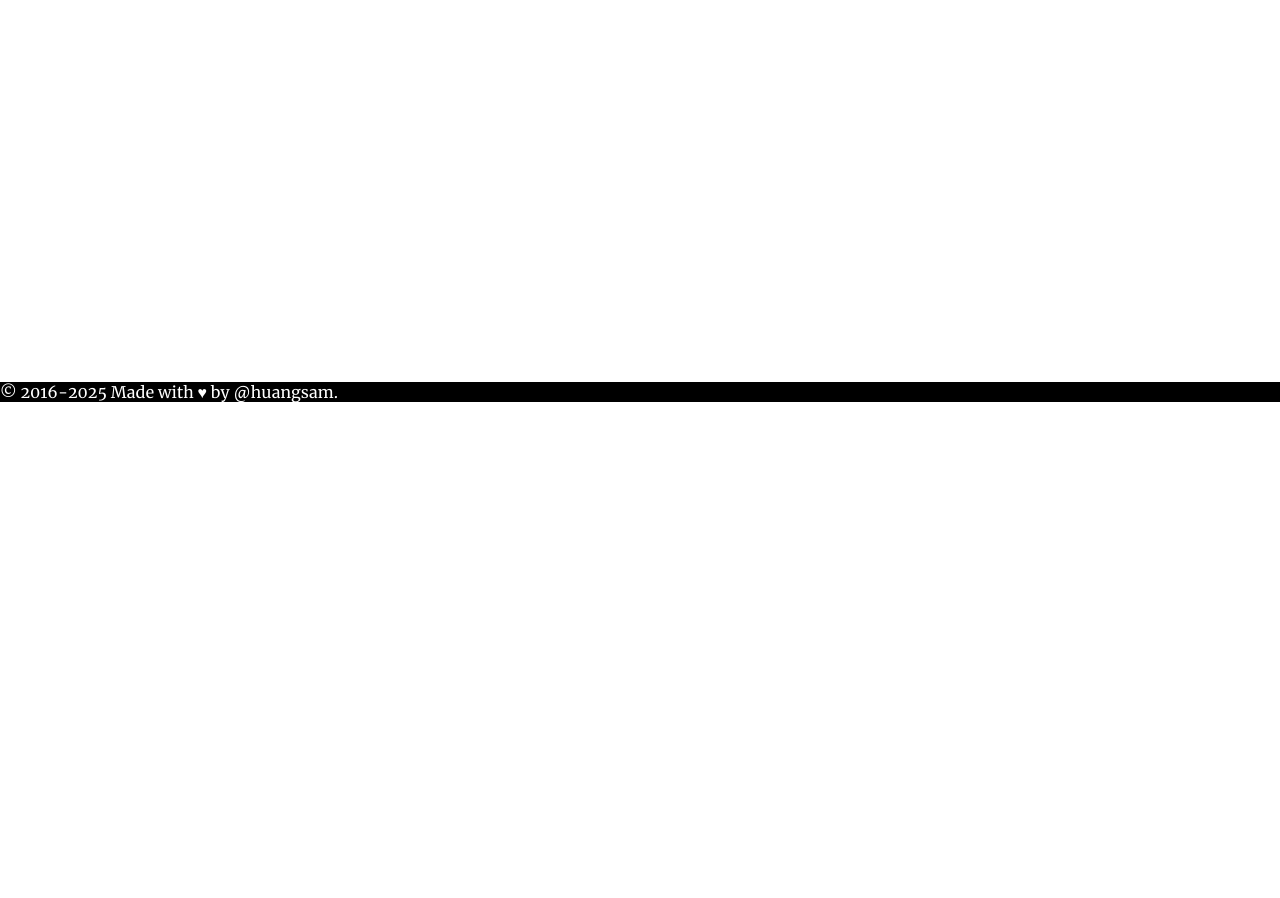
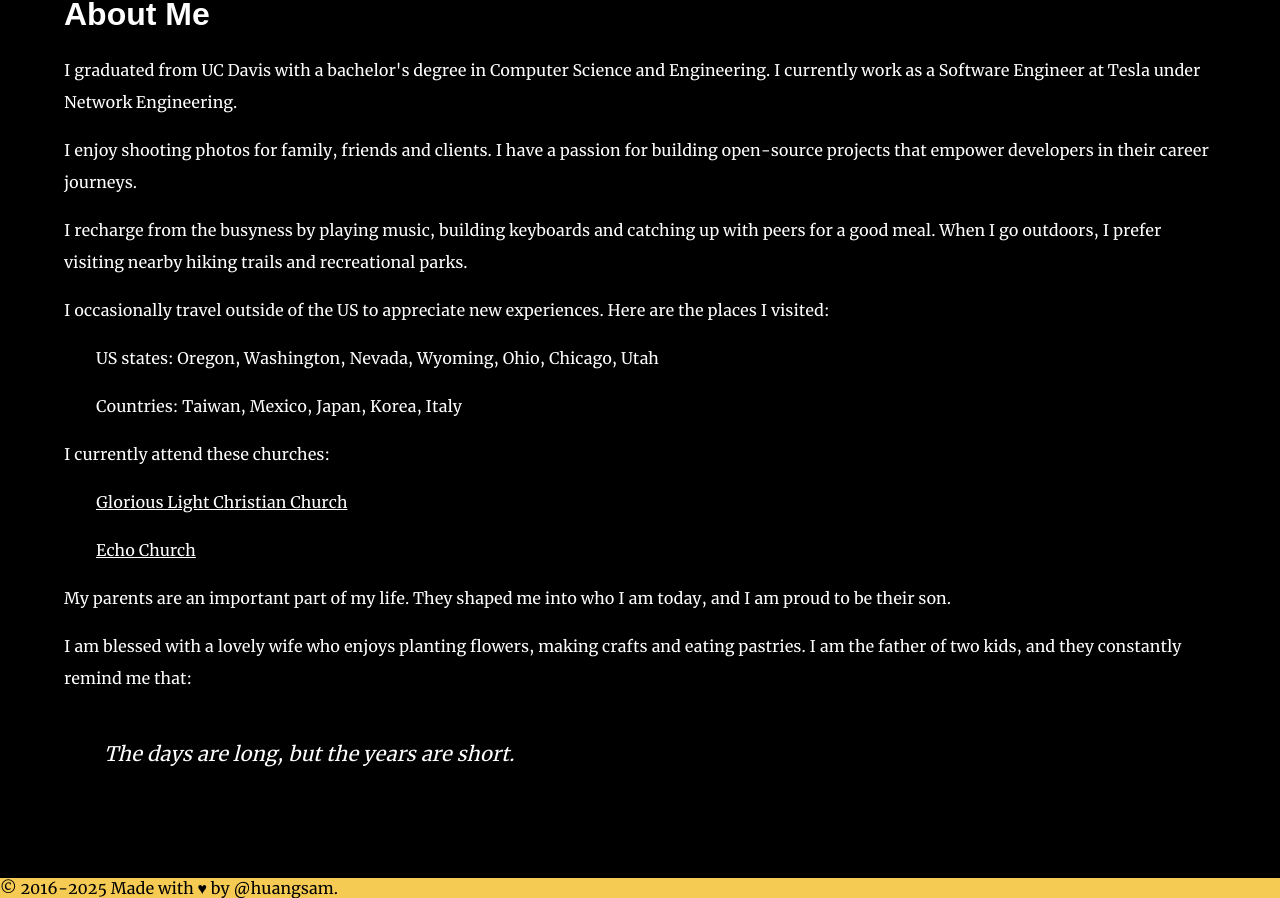
Before and after one commit to huangsam/huangsam.github.io, a SvelteKit app: page / in a window 1280 px wide. Shown: the part 398-1296 px from the top of the page. Before the commit the page ends 800 px from the top, so only its background shows below. Built offline with nearby package versions, Linux system fonts and the light colour scheme; a web font is replaced by a local one.

Commit message:
Consolidate content into one page

```diff
--- a/src/lib/components/Quote.svelte
+++ b/src/lib/components/Quote.svelte
@@ -4,9 +4,9 @@
 
 <style>
   blockquote {
-    margin: 1.5em 1em;
+    margin: 2em;
     font-style: italic;
     font-size: 1.25rem;
-    color: grey;
+    color: white;
   }
 </style>
--- a/src/routes/+layout.svelte
+++ b/src/routes/+layout.svelte
@@ -11,7 +11,7 @@
 <header>
   <a href="/">Sam's website</a>
   <nav class="right">
-    <a href="/about">About</a>
+    <a href="https://github.com/huangsam/huangsam.github.io">Source code</a>
   </nav>
 </header>
 
--- a/src/routes/+page.svelte
+++ b/src/routes/+page.svelte
@@ -1,5 +1,11 @@
 <script lang="ts">
+  import Quote from '$lib/components/Quote.svelte';
   import { SOCIAL_PROFILES } from '$lib/index';
+  import { TRAVEL_HISTORY, CURRENT_CHURCHES, EMPLOYMENT_INFO } from '$lib/index';
+
+  function places(arr: string[]): string {
+    return arr.join(', ');
+  }
 </script>
 
 <div class="banner">
@@ -13,6 +19,62 @@
       <a id={name.toLowerCase()} href={url} class="social">{name}</a>
     {/each}
   </div>
+</div>
+
+<div class="about">
+  <h1>About Me</h1>
+
+  <p>
+    I graduated from UC Davis with a bachelor's degree in Computer Science and Engineering. I
+    currently work as a {EMPLOYMENT_INFO.role} at {EMPLOYMENT_INFO.company}
+    under {EMPLOYMENT_INFO.org}.
+  </p>
+
+  <p>
+    I enjoy shooting photos for family, friends and clients. I have a passion for building
+    open-source projects that empower developers in their career journeys.
+  </p>
+
+  <p>
+    I recharge from the busyness by playing music, building keyboards and catching up with peers for
+    a good meal. When I go outdoors, I prefer visiting nearby hiking trails and recreational parks.
+  </p>
+
+  <p>
+    I occasionally travel outside of the US to appreciate new experiences. Here are the places I
+    visited:
+  </p>
+
+  <ul>
+    <li>
+      <span>US states:</span>
+      <span>{places(TRAVEL_HISTORY.states)}</span>
+    </li>
+    <li>
+      <span>Countries:</span>
+      <span>{places(TRAVEL_HISTORY.countries)}</span>
+    </li>
+  </ul>
+
+  <p>I currently attend these churches:</p>
+
+  <ul>
+    {#each CURRENT_CHURCHES as { url, name }}
+      <li><a href={url}>{name}</a></li>
+    {/each}
+  </ul>
+
+  <p>
+    My parents are an important part of my life. They shaped me into who I am today, and I am proud
+    to be their son.
+  </p>
+
+  <p>
+    I am blessed with a lovely wife who enjoys planting flowers, making crafts and eating pastries.
+    I am the father of two kids, and they constantly remind me that:
+  </p>
+
+  <Quote>The days are long, but the years are short.</Quote>
 </div>
 
 <style>
@@ -39,7 +101,7 @@
     flex-wrap: wrap;
     flex-direction: row;
     justify-content: center;
-    padding: 1em 0;
+    padding: 2em 0;
   }
   a.social {
     margin-bottom: 1rem;
@@ -61,11 +123,33 @@
     div.social {
       flex-direction: column;
       margin-left: 0;
-      padding: 0 1em;
+      padding: 1em 2em;
     }
     a.social {
       margin-left: 0;
       margin-bottom: 1.25rem;
     }
   }
+  div.about {
+    padding: 4em;
+    background-color: black;
+    color: white;
+    line-height: 2;
+  }
+  div.about ul {
+    list-style-type: none;
+    padding: 0;
+    margin: 0 2em;
+  }
+  div.about ul li {
+    margin-top: 1em;
+  }
+  div.about a {
+    color: white;
+  }
+  @media (max-width: 600px) {
+    div.about {
+      padding: 2em;
+    }
+  }
 </style>
--- a/src/routes/style.css
+++ b/src/routes/style.css
@@ -20,9 +20,16 @@ footer {
   /* Support sticky footer */
   flex-grow: 0;
   flex-shrink: 0;
-  /* Apply header and footer colors */
+}
+
+header {
   background-color: black;
   color: white;
+}
+
+footer {
+  background-color: #f5cb53;
+  color: black;
 }
 
 main {
@@ -32,10 +39,12 @@ main {
 
 @media (pointer: fine) {
   header,
-  main,
   footer {
     /* Apply fine padding across UI */
-    padding: 1.1em 1.25em;
+    padding: 1.25em;
+  }
+  main {
+    padding: 0em;
   }
 }
 
```
